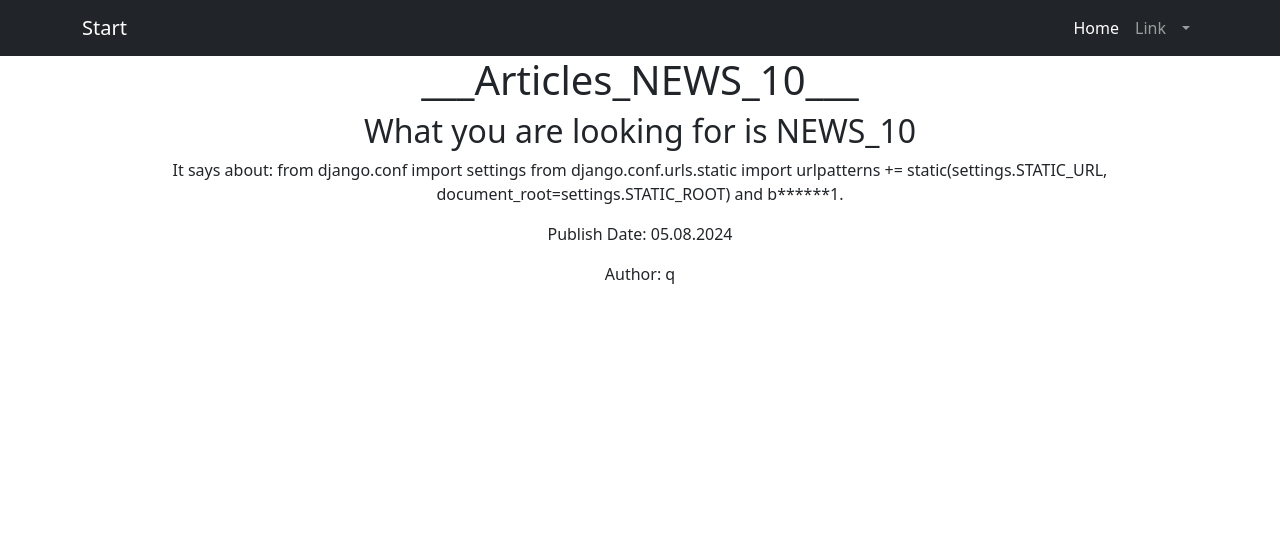
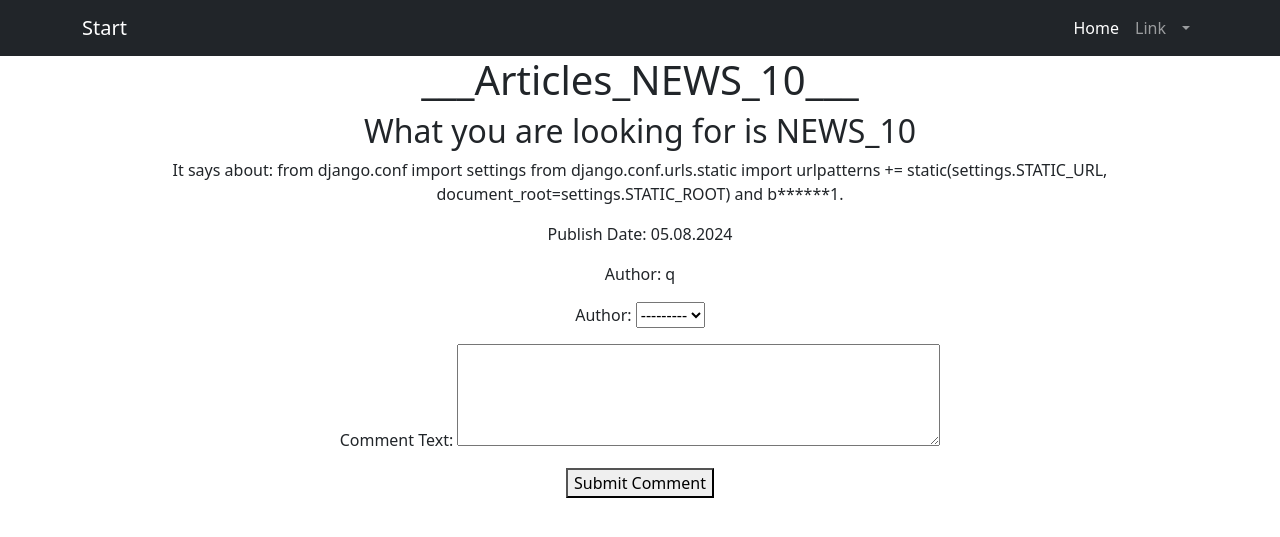
Before and after one commit to AleKolar/my_portal, a Django app: page /articles/12/ in a window 1280 px wide. Shown: the top 537 px of the page. Run offline with Django 5.2, Linux system fonts and the light colour scheme; a user stored in the database is signed in; data comes from the database, SQL or seed files in the repository; both versions use the stored data as it was after the commit; parts of the project's set-up code (start-up, migrations or seed data) failed here and were passed over; some libraries are stand-ins or nearby versions.

Commit message:
commit31.4

```diff
--- a/news/forms.py
+++ b/news/forms.py
@@ -1,5 +1,5 @@
 from django import forms
-from news.models import Post, Author
+from news.models import Post, Author, Comment
 
 
 class PostForm(forms.ModelForm):
@@ -14,16 +14,13 @@ class PostForm(forms.ModelForm):
         self.fields['content'].label = "Текст публикации:"
         self.fields['authorname'].label = "Автор"
 
-
-        # if user:
-        #     author_instance, created = Author.objects.get_or_create(user=user)
-        #     self.fields['author'].queryset = Author.objects.filter(user=user)
-        # else:
-        #     self.fields['author'].queryset = Author.objects.all()
-
-    # ЗАКОМИТЕЛ, ТАК КАК В ЗАДАНИИ АВТОВЫБОР POST_TYPE
-    #     self.post_type = Post.POST_TYPES
-    #
-    # def clean(self):
-    #     if self.post_type not in ['news', 'article']:
-    #         raise ValidationError("Invalid post_type value. It should be either 'news' or 'article'")
+class CommentForm(forms.ModelForm):
+    ### author = forms.CharField(max_length=100, label='Author')  # Add author field
+    text = forms.CharField(widget=forms.Textarea(attrs={'rows': 4, 'cols': 50}), label='Comment Text')  # Add text field
+    class Meta:
+        model = Comment
+        fields = ['author', 'text']
+        labels = {'text': 'Comment Text'}
+        widgets = {
+            'text': forms.Textarea(attrs={'rows': 4, 'cols': 50})  # Customize the size of the text area
+        }
--- a/news/models.py
+++ b/news/models.py
@@ -56,7 +56,9 @@ class Post(models.Model):
     authorname = models.CharField(max_length=255)
     category = models.ForeignKey('Category', on_delete=models.CASCADE, related_name='post_related')
 
-
+    def last_news(self):
+        last_news = Post.objects.filter(created_at__lt=self.created_at).order_by('-created_at').first()
+        return last_news
 
     def __str__(self):
         return f"{{'title': '{self.title}', 'content': '{self.content}'}}"
--- a/news/templates/articles_full_detail.html
+++ b/news/templates/articles_full_detail.html
@@ -12,4 +12,11 @@
     <p>Author: {{ post.author }}</p>
     {% endif %}
 
+
+    <form method="post">
+        {% csrf_token %}
+        {{ comment_form.as_p }}
+        <button type="submit">Submit Comment</button>
+    </form>
+
 {% endblock %}
--- a/news/templates/news_full_detail.html
+++ b/news/templates/news_full_detail.html
@@ -12,4 +12,5 @@
     <p>Автор: {{ post.author }}</p>
     {% endif %}
 
+
 {% endblock %}
--- a/news/views.py
+++ b/news/views.py
@@ -4,7 +4,7 @@ from django.core.exceptions import ObjectDoesNotExist
 from django.utils.decorators import method_decorator
 from django.views.decorators.csrf import csrf_exempt
 from .filters import PostFilter
-from .forms import PostForm
+from .forms import PostForm, CommentForm
 from .models import Post, Author, Category, PostCategory
 from django.shortcuts import render, redirect, get_object_or_404
 from django.views.generic import ListView, UpdateView, DeleteView
@@ -39,18 +39,31 @@ def news_full_detail(request, id):
     news_article = get_object_or_404(Post, id=id)
     return render(request, 'news_full_detail.html', {'post': news_article, 'id': id})
 
-@cache_page(300)
+#@cache_page(300)
 @login_required
 def articles_full_detail(request, id):
-    post = Post.objects.get(pk=id)
+    post = get_object_or_404(Post, id=id)
     post_info = {
         'title': post.title,
         'content': post.content,
         'publish_date': post.created_at.strftime('%d.%m.%Y'),
         'author': post.authorname,
     }
-    news_article = get_object_or_404(Post, id=id)
-    return render(request, 'articles_full_detail.html', {'post': news_article, 'id': id})
+
+    if request.method == 'POST':
+        form = CommentForm(request.POST)
+        if form.is_valid():
+            new_comment = form.save(commit=False)
+            new_comment.post = post
+            new_comment.user = request.user
+            author_instance = Author.objects.get(user=request.user)
+            new_comment.author = author_instance
+            new_comment.save()
+            messages.success(request, "Comment added successfully!")
+    else:
+        form = CommentForm()
+
+    return render(request, 'articles_full_detail.html', {'post': post, 'id': id, 'comment_form': form}, )
 
 
 @method_decorator(login_required, name='dispatch')
```
Also changed, not shown: news/admin.py (+6 -1 lines), db_my_portal.sqlite3.
